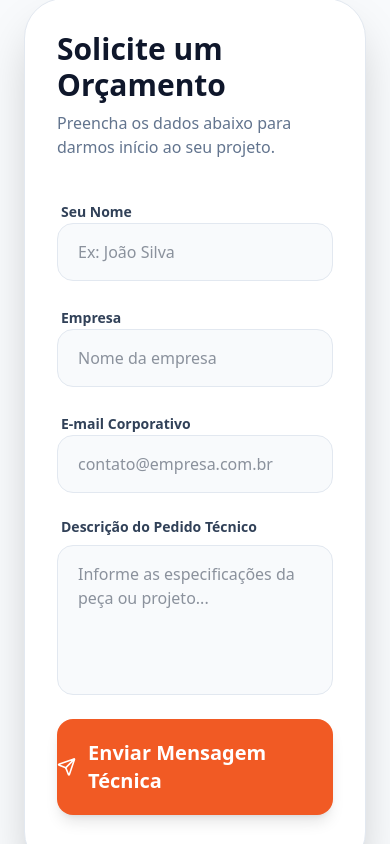
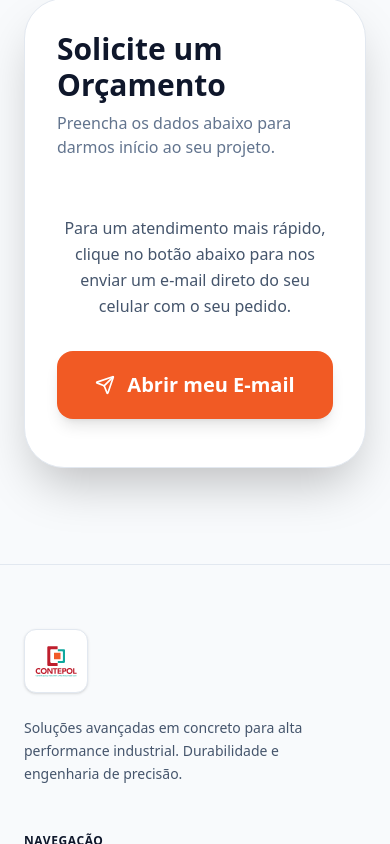
Before and after one commit to ManciaLeo/contepol-website, a Next.js app: page /contato in a window 390 px wide. Shown: the part 1156-2000 px from the top of the page. Built offline with nearby package versions, Linux system fonts and the light colour scheme.

Commit message:
pagecontato

```diff
--- a/app/contato/page.tsx
+++ b/app/contato/page.tsx
@@ -60,7 +60,7 @@ export default function Contato() {
               </div>
             </Reveal>
 
-            {/* Box do Mapa (Placeholder Visual) */}
+            {/* Box do Mapa */}
             <Reveal delay={0.3} className="flex-1 flex flex-col">
               <div className="relative h-full min-h-[300px] rounded-[2.5rem] overflow-hidden border border-slate-200 dark:border-slate-800 bg-white dark:bg-slate-900 shadow-sm flex flex-col items-center justify-center p-8 text-center">
                 <div className="w-20 h-20 bg-orange-100 dark:bg-orange-900/30 rounded-full flex items-center justify-center mb-6 relative">
@@ -72,8 +72,6 @@ export default function Contato() {
                   Rua Doze, nº 02, Mod 01, Distrito Industrial<br/>
                   São Luís - MA | CEP: 65090-260
                 </p>
-
-                {/* BOTÃO COM O LINK CORRIGIDO */}
 
                 <a
                   href={linkMapsOficial}
@@ -95,66 +93,62 @@ export default function Contato() {
                 <p className="text-slate-500 dark:text-slate-400">Preencha os dados abaixo para darmos início ao seu projeto.</p>
               </div>
 
-              <form className="space-y-6 flex-1 flex flex-col">
+              {/* ========================================= */}
+              {/* 📱 VERSÃO MOBILE (Esconde campos no celular) */}
+              {/* ========================================= */}
+              <div className="block md:hidden flex-1 flex flex-col justify-center py-4">
+                <p className="text-slate-600 dark:text-slate-400 mb-8 text-center leading-relaxed">
+                  Para um atendimento mais rápido, clique no botão abaixo para nos enviar um e-mail direto do seu celular com o seu pedido.
+                </p>
+                <a
+                  href="mailto:comercial@contepol.com.br?subject=Orçamento Técnico via Site - Contepol"
+                  className="w-full py-5 mt-auto bg-[#F15A24] text-white font-bold text-xl rounded-2xl hover:bg-orange-600 transition-all shadow-lg transform active:translate-y-0 flex items-center justify-center gap-3 no-underline"
+                >
+                  <Send className="w-5 h-5" /> Abrir meu E-mail
+                </a>
+              </div>
+
+              {/* ========================================= */}
+              {/* 💻 VERSÃO WEB/DESKTOP (Formulário completo) */}
+              {/* ========================================= */}
+              <div className="hidden md:block flex-1">
+                <form action="https://formsubmit.co/comercial@contepol.com.br" method="POST" className="space-y-6 flex flex-col h-full">
+
+                  {/* Configurações invisíveis do FormSubmit */}
+                  <input type="hidden" name="_subject" value="Novo Pedido de Orçamento pelo Site - Contepol" />
+                  <input type="hidden" name="_captcha" value="false" />
+
                   <div className="grid grid-cols-1 md:grid-cols-2 gap-6">
                     <div className="space-y-2">
                       <label className="text-sm font-bold text-slate-700 dark:text-slate-300 ml-1">Seu Nome</label>
-                    <input type="text" className="w-full bg-slate-50 dark:bg-slate-950 border border-slate-200 dark:border-slate-800 rounded-2xl px-5 py-4 focus:border-[#F15A24] outline-none transition-all text-slate-800 dark:text-slate-200" placeholder="Ex: João Silva" />
+                      <input type="text" name="Nome" required className="w-full bg-slate-50 dark:bg-slate-950 border border-slate-200 dark:border-slate-800 rounded-2xl px-5 py-4 focus:border-[#F15A24] outline-none transition-all text-slate-800 dark:text-slate-200" placeholder="Ex: João Silva" />
                     </div>
                     <div className="space-y-2">
                       <label className="text-sm font-bold text-slate-700 dark:text-slate-300 ml-1">Empresa</label>
-                    <input type="text" className="w-full bg-slate-50 dark:bg-slate-950 border border-slate-200 dark:border-slate-800 rounded-2xl px-5 py-4 focus:border-[#F15A24] outline-none transition-all text-slate-800 dark:text-slate-200" placeholder="Nome da empresa" />
+                      <input type="text" name="Empresa" className="w-full bg-slate-50 dark:bg-slate-950 border border-slate-200 dark:border-slate-800 rounded-2xl px-5 py-4 focus:border-[#F15A24] outline-none transition-all text-slate-800 dark:text-slate-200" placeholder="Nome da empresa" />
                     </div>
                   </div>
 
                   <div className="space-y-2">
                     <label className="text-sm font-bold text-slate-700 dark:text-slate-300 ml-1">E-mail Corporativo</label>
-                  <input type="email" className="w-full bg-slate-50 dark:bg-slate-950 border border-slate-200 dark:border-slate-800 rounded-2xl px-5 py-4 focus:border-[#F15A24] outline-none transition-all text-slate-800 dark:text-slate-200" placeholder="contato@empresa.com.br" />
+                    <input type="email" name="Email" required className="w-full bg-slate-50 dark:bg-slate-950 border border-slate-200 dark:border-slate-800 rounded-2xl px-5 py-4 focus:border-[#F15A24] outline-none transition-all text-slate-800 dark:text-slate-200" placeholder="contato@empresa.com.br" />
                   </div>
 
                   <div className="space-y-2 flex-1 flex flex-col">
                     <label className="text-sm font-bold text-slate-700 dark:text-slate-300 ml-1">Descrição do Pedido Técnico</label>
-                  <textarea className="w-full flex-1 min-h-[150px] bg-slate-50 dark:bg-slate-950 border border-slate-200 dark:border-slate-800 rounded-2xl px-5 py-4 focus:border-[#F15A24] outline-none transition-all text-slate-800 dark:text-slate-200 resize-none" placeholder="Informe as especificações da peça ou projeto..."></textarea>
+                    <textarea name="Mensagem" required className="w-full flex-1 min-h-[150px] bg-slate-50 dark:bg-slate-950 border border-slate-200 dark:border-slate-800 rounded-2xl px-5 py-4 focus:border-[#F15A24] outline-none transition-all text-slate-800 dark:text-slate-200 resize-none" placeholder="Informe as especificações da peça ou projeto..."></textarea>
                   </div>
 
-                <>
-  {/* 📱 VERSÃO MOBILE (Ecrãs pequenos): Usa a Opção 2 (Abre a App de E-mail) */}
-  {/* A classe 'block md:hidden' faz com que isto só apareça no telemóvel */}
-  <div className="block md:hidden">
-    <a
-      href="mailto:comercial@contepol.com.br?subject=Contacto Técnico via Site - Contepol"
-      className="w-full py-5 bg-[#F15A24] text-white font-bold text-xl rounded-2xl hover:bg-orange-600 transition-all shadow-lg transform active:translate-y-0 flex items-center justify-center gap-3 no-underline"
-    >
-      <Send className="w-5 h-5" /> Enviar Mensagem Técnica
-    </a>
-  </div>
-
-  {/* 💻 VERSÃO WEB/DESKTOP (Ecrãs grandes): Usa a Opção 1 (Formulário no site) */}
-  {/* A classe 'hidden md:block' faz com que isto só apareça no computador e tablets maiores */}
-  <div className="hidden md:block">
-    <form action="https://formsubmit.co/comercial@contepol.com.br" method="POST" className="space-y-4">
-
-      {/* Exemplo de campos (Podes adicionar os teus aqui!) */}
-      {/* <input type="text" name="nome" placeholder="O seu Nome" className="..." required /> */}
-      {/* <input type="email" name="email" placeholder="O seu E-mail" className="..." required /> */}
-      {/* <textarea name="mensagem" placeholder="A sua Mensagem" className="..." required></textarea> */}
-
-      {/* Configurações invisíveis do FormSubmit para ficar mais profissional */}
-      <input type="hidden" name="_subject" value="Novo Contacto pelo Site - Contepol" />
-      <input type="hidden" name="_captcha" value="false" />
-
-      {/* Botão de Enviar do Formulário */}
                   <button
                     type="submit"
-        className="w-full py-5 bg-[#F15A24] text-white font-bold text-xl rounded-2xl hover:bg-orange-600 transition-all shadow-lg transform hover:-translate-y-1 active:translate-y-0 flex items-center justify-center gap-3"
+                    className="w-full py-5 bg-[#F15A24] text-white font-bold text-xl rounded-2xl hover:bg-orange-600 transition-all shadow-lg transform hover:-translate-y-1 active:translate-y-0 flex items-center justify-center gap-3 mt-4"
                   >
                     <Send className="w-5 h-5" /> Enviar Mensagem Técnica
                   </button>
 
                 </form>
               </div>
-</>
-              </form>
+
             </div>
           </Reveal>
 
```
Lines whose indentation alone changed are shown as unchanged.
